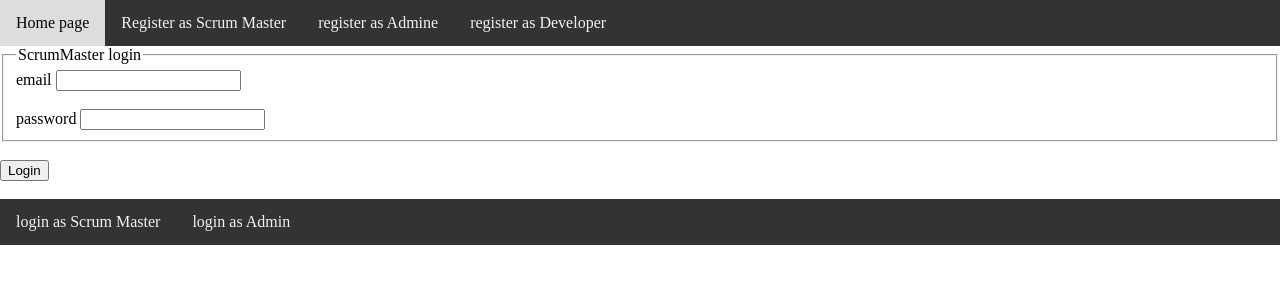
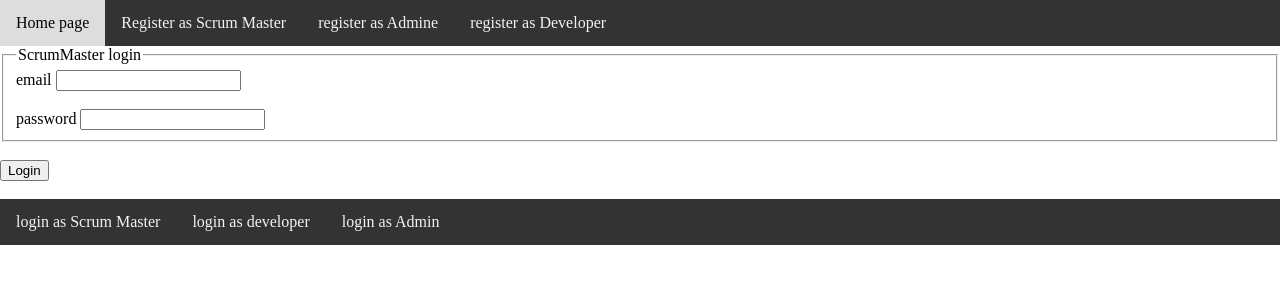
Before and after one commit to ayam999/Team28, a Flask app: page /loginScrum in a window 1280 px wide. Shown: the top 300 px of the page. Run offline with Flask 2, Linux system fonts and the light colour scheme.

Commit message:
Update loginScrumMaster.html

```diff
--- a/templates/loginScrumMaster.html
+++ b/templates/loginScrumMaster.html
@@ -98,6 +98,7 @@
 
     <div class="topnav">
       <a href="/loginScrum">login as Scrum Master </a>
+      <a href="/">login as developer</a>
       <a href="/loginAdmine">login as Admin </a>
 
     </div>
```
